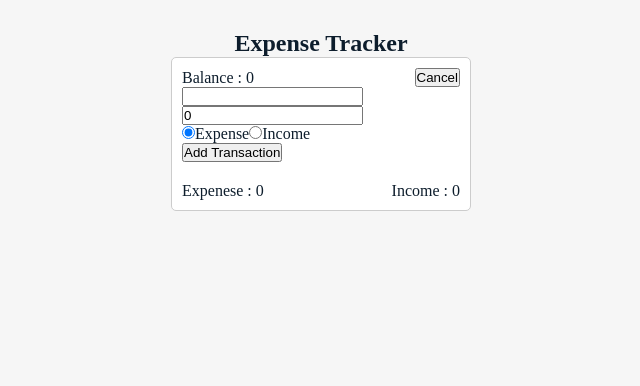
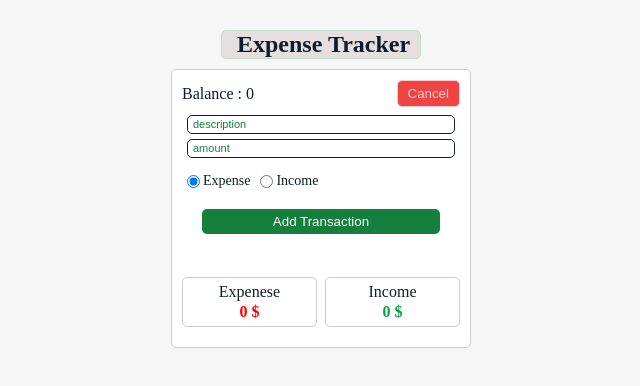
Before and after one commit to Ali-Doostali/Expense-Tracker, a React (Create React App) app: page / in a window 1280 px wide. Both pictures are taken after a click on the button "Add". Shown: the top 386 px of the page, without its empty margins (319-959 px from the left). Built offline with nearby package versions, Linux system fonts and the light colour scheme.

Commit message:
Styling the program

```diff
--- a/src/App.css
+++ b/src/App.css
@@ -9,23 +9,116 @@
   padding-top: 30px;
   font-family: montserrat;
 }
-.container{
+
+.App h2{
+  padding-left: 15px;
+  justify-content: center;
+  width: 200px;
+  border: 1px solid #c2daca;
+  border-radius: 5px;
+  background-color: #e6dfdf;
+  margin-bottom: 10px;
+}
+.container {
   display: flex;
   flex-direction: column;
   width: 300px;
   background-color: #fff;
   border: 1px solid #ccc;
   padding: 10px;
-  border-radius: 5px ;
+  border-radius: 5px;
 }
-.topSection{
+.topSection {
   display: flex;
   justify-content: space-between;
   align-items: center;
 }
-.resultSection{
+.resultSection {
   display: flex;
   justify-content: space-between;
   align-items: center;
   margin-top: 20px;
 }
+.expenseBox {
+  display: flex;
+  justify-content: space-between;
+  align-items: center;
+  flex-direction: column;
+  height: 50px;
+  width: 135px;
+  border-radius: 5px;
+  padding: 5px 10px;
+  border: 1px solid #ccc;
+  margin-bottom: 10px;
+}
+.expenseBox span {
+  font-weight: bold;
+  color: #05a540;
+}
+.btn {
+  outline: none;
+  background-color: #d0f7ef;
+  padding: 5px 10px;
+  color: #15803d;
+  border-radius: 5px;
+  border: 1px solid #9eb8a7;
+}
+.primary {
+  background-color: #15803d;
+  color: #fff;
+  border: none;
+  margin: 15px;
+}
+.cancel {
+  background-color: #ef4444;
+  color: #fecaca;
+  border: 1px solid #fecaca;
+}
+
+form {
+  display: flex;
+  padding: 5px;
+  flex-direction: column;
+  min-height: 150px;
+  justify-content: space-around;
+}
+input{
+  padding-left: 5px;
+  padding-bottom: 2px;
+  border: 1px solid #0d1d2c;
+  border-radius: 5px;
+  outline: none;
+}
+input::placeholder{
+  font-size: 11px;
+  color: #15803d;
+}
+input:focus{
+  outline: none;
+  border: 2px solid #05a540;
+  border-radius: 5px;
+}
+.radioBox label{
+  margin-left: 3px;
+
+}
+
+input[value="income"] {
+  margin-left: 10px;
+}
+.radioBox{
+  display: flex;
+  margin-top: 10px;
+  align-items: center;
+  font-size: 14px;
+}
+.transaction{
+
+  margin: 5px 0;
+  border-radius: 5px;
+  padding: 4px 7px;
+  background-color: #e6dfdf;
+  display: flex;
+  justify-content: space-between;
+  border-right: 4px solid #05a540 ;
+}
--- a/src/components/ExpenseApp.jsx
+++ b/src/components/ExpenseApp.jsx
@@ -8,7 +8,6 @@
   const [transaction, setTransaction] = useState([]);
 
   const addTransaction = (formValues) => {
-    console.log(formValues);
     const data = {...formValues , id : Date.now()};
     setTransaction([...transaction,data]);
   };
--- a/src/components/OverViewComponent.jsx
+++ b/src/components/OverViewComponent.jsx
@@ -7,12 +7,12 @@
         <>
         <div className="topSection">
         <p>Balance : {income - expense}</p>
-        <button onClick={()=> setIsShow((prevState)=> !prevState)}>{isShow ? "Cancel" : "Add"}</button>
+        <button className={`btn ${isShow ? "cancel" : ""}`} onClick={()=> setIsShow((prevState)=> !prevState)}>{isShow ? "Cancel" : "Add"}</button>
       </div>
-      {isShow && <TransActionForm  addTransaction={addTransaction}/>}
+      {isShow && <TransActionForm  addTransaction={addTransaction} setIsShow={setIsShow}/>}
       <div className="resultSection">
-        <div>Expenese : {expense}</div>
-        <div>Income : {income}</div>
+        <div className="expenseBox">Expenese <span style={{color : "red"}}>{expense} $</span></div>
+        <div className="expenseBox">Income <span>{income} $</span></div>
       </div>
       </>
      );
--- a/src/components/TransActionComponent.jsx
+++ b/src/components/TransActionComponent.jsx
@@ -2,7 +2,14 @@
   return (
     <section>
       {transaction.map((t) => (
-        <div key={t.id}>{t.desc}</div>
+        <div
+          key={t.id}
+          className="transaction"
+          style={{ borderRight : t.type === "expense" && "4px solid red" }}
+        >
+          <span>{t.desc}</span>
+          <span>$ {t.amount}</span>
+        </div>
       ))}
     </section>
   );
--- a/src/components/TransActionForm.jsx
+++ b/src/components/TransActionForm.jsx
@@ -1,9 +1,9 @@
 import { useState } from "react";
 
-const TransActionForm = ({addTransaction}) => {
+const TransActionForm = ({addTransaction , setIsShow}) => {
   const [formValues, setFormValues] = useState({
     type: "expense",
-    amount: 0,
+    amount: [],
     desc: "",
   });
 
@@ -14,36 +14,41 @@
   const submitHandler=(e)=> {
     e.preventDefault();
     addTransaction(formValues);
+    setIsShow(false);
+
 };
 
   return (
-    <form onSubmit={submitHandler}>
-      <input type="text" name="desc" onChange={changeHandler} value={formValues.desc} />
+    <form  onSubmit={submitHandler}>
+      <input type="text" name="desc" placeholder="description" onChange={changeHandler} value={formValues.desc} />
       <input
         type="number"
         name="amount"
+        placeholder="amount"
         onChange={changeHandler}
         value={formValues.amount}
       />
-      <div>
+      <div className="radioBox">
         <input
           type="radio"
           value="expense"
           name="type"
           onChange={changeHandler}
           checked={formValues.type === "expense"}
+          id="expense"
         />
-        <label>Expense</label>
+        <label hrmlFor="expense">Expense</label>
         <input
           type="radio"
           value="income"
           name="type"
           onChange={changeHandler}
           checked={formValues.type === "income"}
+          id="income"
         />
-        <label>Income</label>
+        <label htmlFor="income">Income</label>
       </div>
-      <button type="submit">Add Transaction</button>
+      <button className="btn primary" type="submit">Add Transaction</button>
     </form>
   );
 };
```
